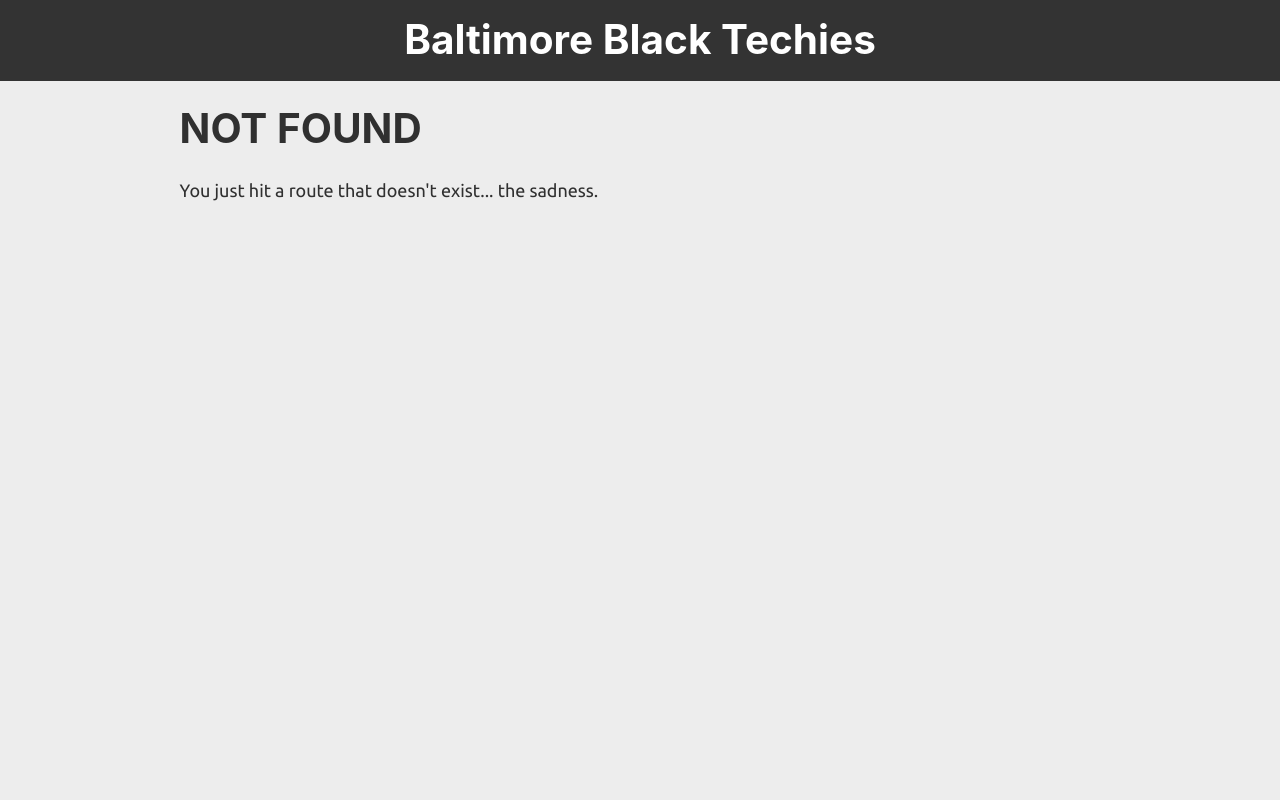
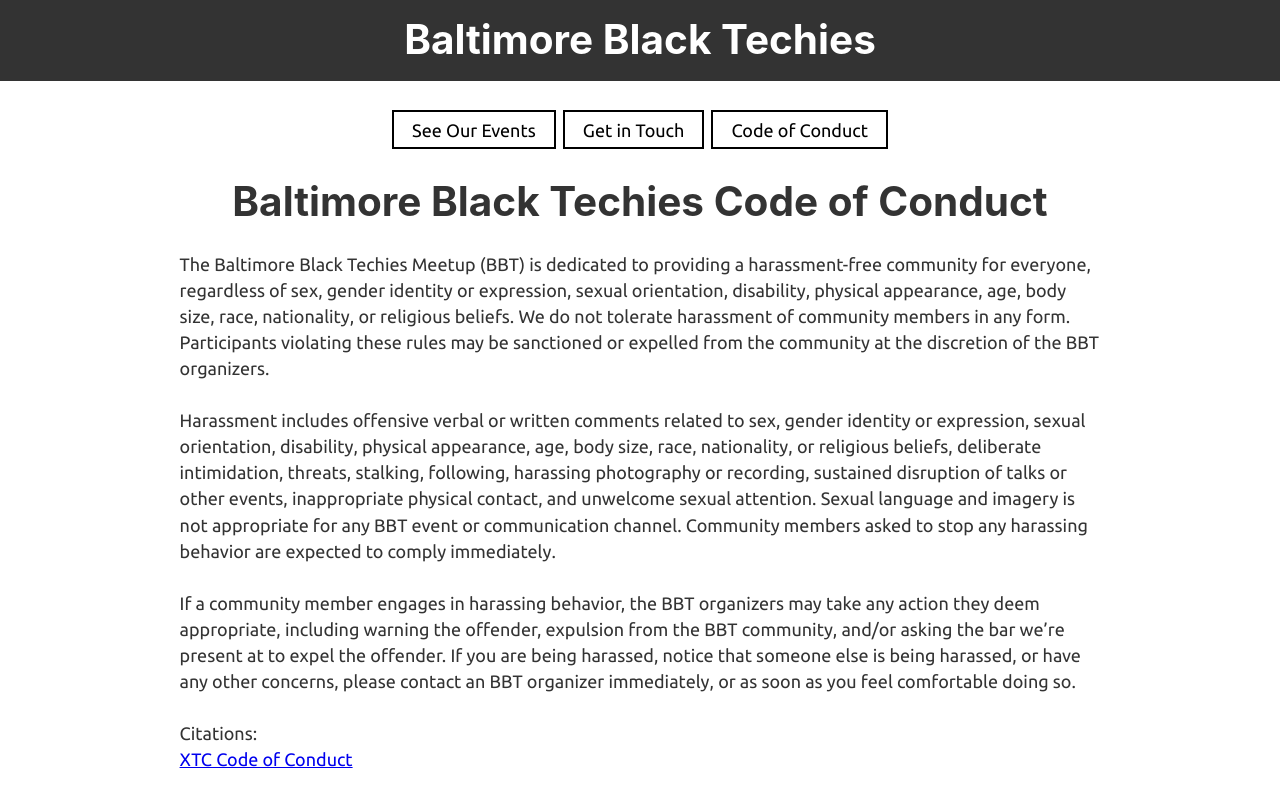
Before and after one commit to baltimoreblacktechies/bbt-site-v2, a Gatsby site: page /code-of-conduct in a window 1280 px wide. Before the commit this address had no page. Built offline with nearby package versions, Linux system fonts and the light colour scheme; Gatsby itself is replaced by a stand-in of ours.

Commit message:
Added Code of Conduct

```diff
--- /dev/null
+++ b/src/components/ButtonNav.js
@@ -0,0 +1,41 @@
+import React from 'react'
+import styled from 'styled-components'
+import { Link } from 'gatsby'
+
+const ButtonNavSection = styled.section`
+  text-align: center;
+  padding-bottom: 1.5em;
+`
+
+const Button = styled.button`
+  display: inline-block;
+  background: transparent;
+  border: 2px solid black;
+  padding: 0.25em 1em;
+  margin: 0.2em;
+  text-decoration: none;
+  color: black;
+  cursor: pointer;
+  :hover {
+    background-color: black;
+    color: white;
+  }
+  :visited {
+    color: black;
+    :hover {
+      color: white;
+    }
+  }
+`
+
+const ButtonNav = () => (
+  <ButtonNavSection>
+    <Button as="a" href="https://www.meetup.com/Baltimore-Black-Techies-Meetup/">
+      See Our Events
+    </Button>
+    <Button as="a" href="#">Get in Touch</Button>
+    <Link to="/code-of-conduct"><Button>Code of Conduct</Button></Link>
+  </ButtonNavSection>
+)
+
+export default ButtonNav
--- a/src/components/layout.css
+++ b/src/components/layout.css
@@ -7,7 +7,7 @@ html {
 }
 body {
   margin: 0;
-  background-color: #EDEDED;
+  background-color: #FFFFFF;
 }
 article,
 aside,
--- /dev/null
+++ b/src/pages/code-of-conduct.js
@@ -0,0 +1,50 @@
+import React from 'react'
+import styled from 'styled-components'
+import ButtonNav from '../components/ButtonNav'
+
+import Layout from '../components/layout'
+
+const Header = styled.h1`
+  text-align: center;
+`
+const CodeOfConduct = () => (
+  <Layout>
+    <ButtonNav />
+    <Header>Baltimore Black Techies Code of Conduct</Header>
+    <p>
+      The Baltimore Black Techies Meetup (BBT) is dedicated to providing a
+      harassment-free community for everyone, regardless of sex, gender identity
+      or expression, sexual orientation, disability, physical appearance, age,
+      body size, race, nationality, or religious beliefs. We do not tolerate
+      harassment of community members in any form. Participants violating these
+      rules may be sanctioned or expelled from the community at the discretion
+      of the BBT organizers.
+    </p>
+    <p>
+      Harassment includes offensive verbal or written comments related to sex,
+      gender identity or expression, sexual orientation, disability, physical
+      appearance, age, body size, race, nationality, or religious beliefs,
+      deliberate intimidation, threats, stalking, following, harassing
+      photography or recording, sustained disruption of talks or other events,
+      inappropriate physical contact, and unwelcome sexual attention. Sexual
+      language and imagery is not appropriate for any BBT event or communication
+      channel. Community members asked to stop any harassing behavior are
+      expected to comply immediately.
+    </p>
+    <p>
+      If a community member engages in harassing behavior, the BBT organizers
+      may take any action they deem appropriate, including warning the offender,
+      expulsion from the BBT community, and/or asking the bar we’re present at
+      to expel the offender. If you are being harassed, notice that someone else
+      is being harassed, or have any other concerns, please contact an BBT
+      organizer immediately, or as soon as you feel comfortable doing so.
+    </p>
+
+    Citations:<br />
+    <a href="https://www.meetup.com/xtcnyc/pages/23924729/XTC-NYC_Code_of_Conduct/">
+      XTC Code of Conduct
+    </a>
+  </Layout>
+)
+
+export default CodeOfConduct
```
Also changed, not shown: src/pages/index.js (+2 -26 lines).
